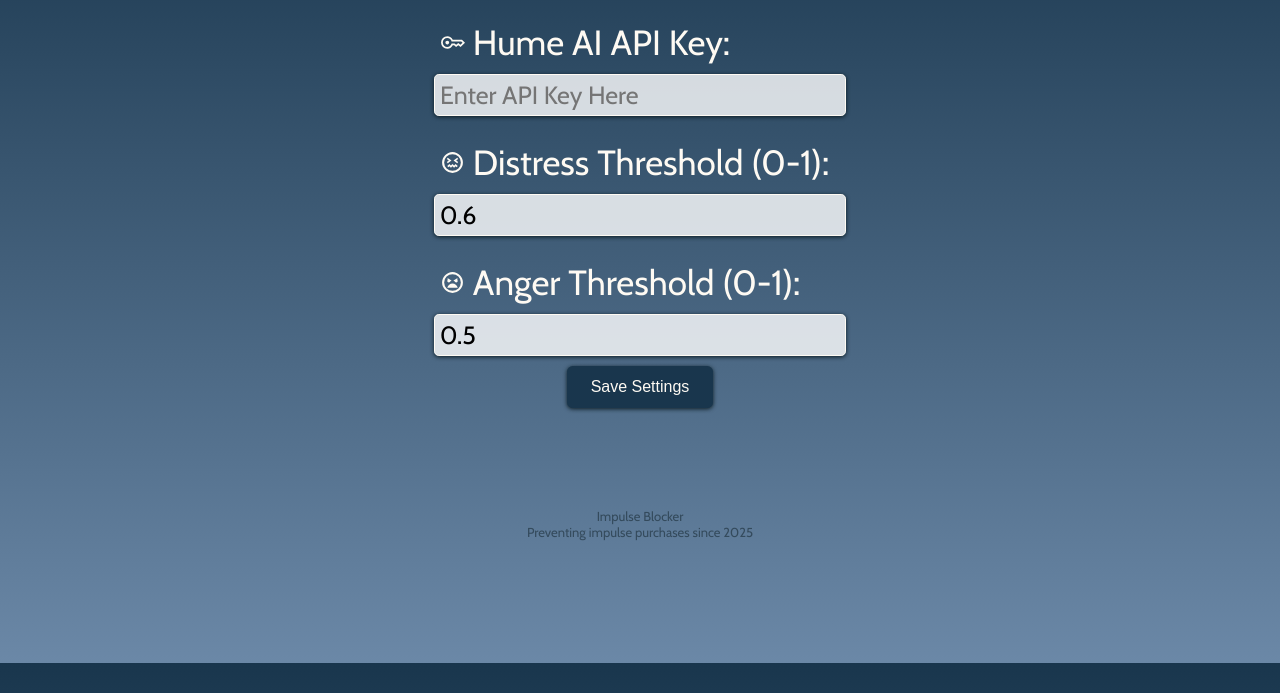
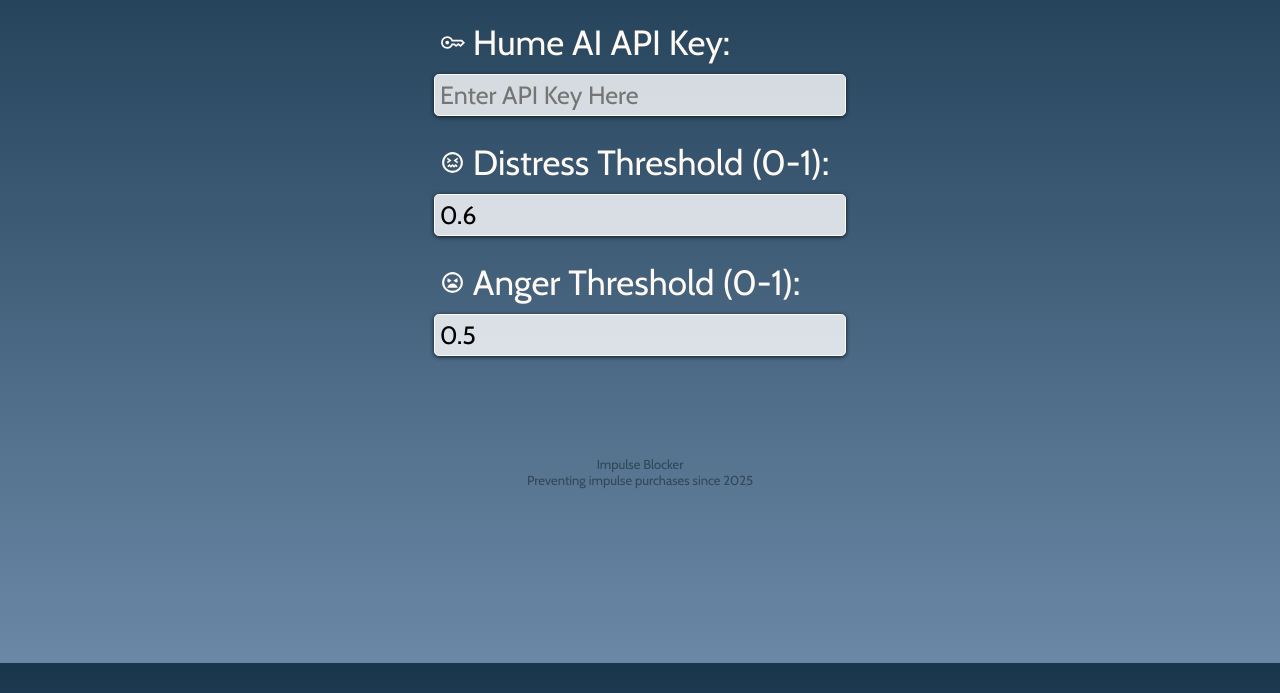
Before and after one commit to dvsn0/panther25, a browser extension: page options.html in a window 1280 px wide. Shown: the part 147-840 px from the top of the page. Drawn offline with nearby package versions, Linux system fonts and the light colour scheme.

```diff
--- a/options.html
+++ b/options.html
@@ -19,7 +19,7 @@
         <!-- Add more emotion thresholds if needed -->
     </div>
 
-    <button id="save">Save Settings</button>
+    <!-- <button id="save">Save Settings</button> -->
     <div id="status"></div>
 
     <script src="options.js"></script>
```
